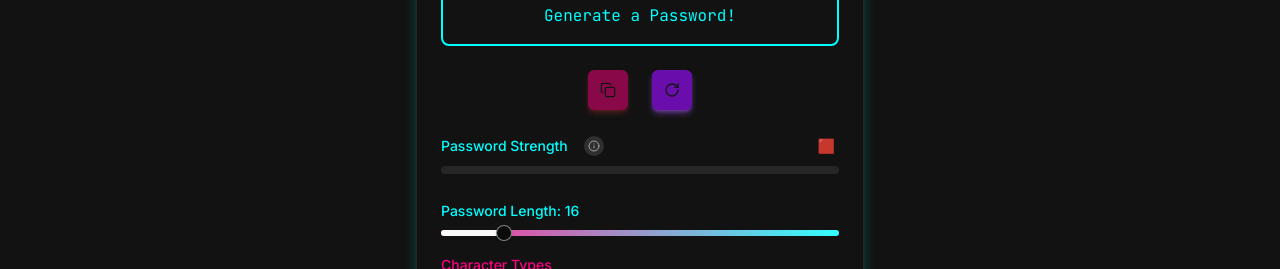
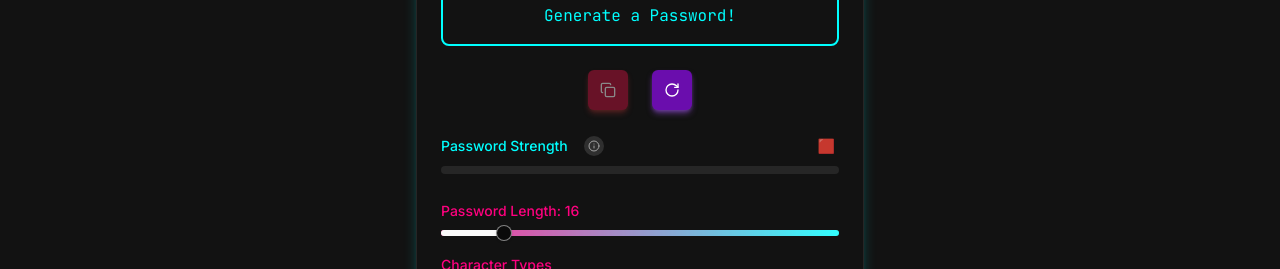
Before and after one commit to Aniket200-ind/passprotector, a Next.js app: page /generate/password in a window 1280 px wide. Shown: the part 383-652 px from the top of the page. Built offline with nearby package versions, Linux system fonts and the light colour scheme; no server answers.

Commit message:
style: update button colors and text color in PassphraseGenerator and PasswordGenerator components

```diff
--- a/src/components/features/PassphraseGenerator.tsx
+++ b/src/components/features/PassphraseGenerator.tsx
@@ -153,20 +153,20 @@ export function PassphraseGenerator() {
             size="icon"
             onClick={copyToClipboard}
             disabled={!passphrase || isLoading}
-            className="h-10 w-10 bg-synthwavePink hover:bg-red-500 shadow-md shadow-red-500/50"
+            className="h-10 w-10 bg-rose-600 hover:bg-synthwavePink shadow-md shadow-red-500/50"
           >
-            <Copy className="h-5 w-5" />
+            <Copy className="h-5 w-5 text-white" />
           </Button>
           <Button
             size="icon"
             onClick={generatePassphrase}
             disabled={isLoading}
-            className="h-10 w-10 bg-deepPurple hover:bg-purple-400 shadow-md shadow-purple-500/50"
+            className="h-10 w-10 bg-deepPurple hover:bg-purple-600 shadow-md shadow-purple-500/50"
           >
             {isLoading ? (
-              <Loader2 className="h-5 w-5 animate-spin" />
+              <Loader2 className="h-5 w-5 animate-spin text-white" />
             ) : (
-              <RotateCw className="h-5 w-5" />
+              <RotateCw className="h-5 w-5 text-white" />
             )}
           </Button>
         </div>
--- a/src/components/features/PasswordGenerator.tsx
+++ b/src/components/features/PasswordGenerator.tsx
@@ -144,20 +144,20 @@ export function PasswordGenerator() {
             size="icon"
             onClick={copyToClipboard}
             disabled={!password || isLoading}
-            className="h-10 w-10 bg-synthwavePink hover:bg-red-500 shadow-md shadow-red-500/50"
+            className="h-10 w-10 bg-rose-700 hover:bg-synthwavePink shadow-md shadow-red-500/50"
           >
-            <Copy className="h-5 w-5" />
+            <Copy className="h-5 w-5 text-white" />
           </Button>
           <Button
             size="icon"
             onClick={generatePassword}
             disabled={isLoading}
-            className="h-10 w-10 bg-deepPurple hover:bg-purple-400 shadow-md shadow-purple-500/50"
+            className="h-10 w-10 bg-deepPurple hover:bg-purple-600 shadow-md shadow-purple-500/50"
           >
             {isLoading ? (
-              <Loader2 className="h-5 w-5 animate-spin" />
+              <Loader2 className="h-5 w-5 animate-spin text-white" />
             ) : (
-              <RotateCw className="h-5 w-5" />
+              <RotateCw className="h-5 w-5 text-white" />
             )}
           </Button>
         </div>
@@ -169,7 +169,7 @@ export function PasswordGenerator() {
 
         <div className="space-y-4">
           <div className="space-y-2">
-            <label className="text-sm font-medium text-cyberBlue">
+            <label className="text-sm font-medium text-synthwavePink">
               Password Length: {length}
             </label>
             <Slider
```
